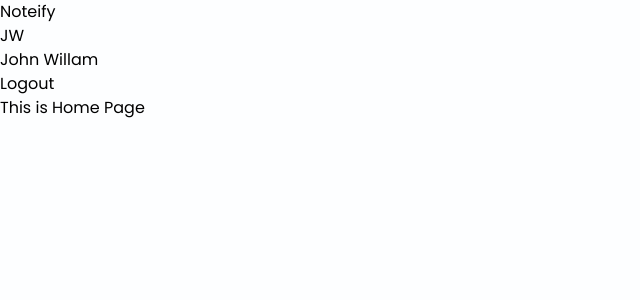
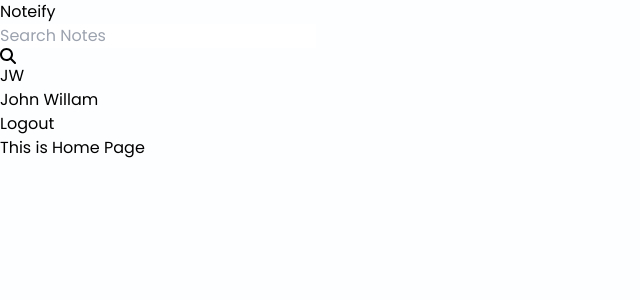
Before and after one commit to subarnoturja/noteify-client, a React (Vite) app: page / in a window 1280 px wide. Shown: the top 300 px of the page, without its empty margins (0-640 px from the left). Built offline with nearby package versions, Linux system fonts and the light colour scheme.

Commit message:
search bar added in navbar

```diff
--- a/src/components/Navbar.jsx
+++ b/src/components/Navbar.jsx
@@ -1,19 +1,38 @@
 import { Link, useNavigate } from "react-router-dom";
 import ProfileInfo from "./Cards/ProfileInfo";
+import SearchBar from "./SearchBar/SearchBar";
+import { useState } from "react";
 
 const Navbar = () => {
+  const [searchQuery, setSearchQuery] = useState("");
 
-    const navigate = useNavigate();
+  const navigate = useNavigate();
 
-   const onLogout = () => {
-    navigate('/login');
-   }
+  const onLogout = () => {
+    navigate("/login");
+  };
+
+  const handleSearch = () => {
+
+  }
+
+  const onClearSearch = () => {
+    setSearchQuery("")
+  }
 
   return (
-    <div className="bg-white flex items-center justify-between px-6 py-2 drop-shadow">
-      <Link to='/'>
+    <div className="bg-white flex items-center justify-between px-6 py-2 drop-shadow mb-6">
+      <Link to="/">
         <h2 className="text-xl font-medium text-black py-2">Noteify</h2>
       </Link>
+      <SearchBar
+        value={searchQuery}
+        onChange={({ target }) => {
+          setSearchQuery(target.value);
+        }}
+        handleSearch={handleSearch}
+        onClearSearch={onClearSearch}
+      ></SearchBar>
       <ProfileInfo onLogout={onLogout}></ProfileInfo>
     </div>
   );
--- /dev/null
+++ b/src/components/SearchBar/SearchBar.jsx
@@ -0,0 +1,25 @@
+import { FaMagnifyingGlass } from "react-icons/fa6";
+import { IoMdClose } from "react-icons/io";
+
+
+const SearchBar = ({ value, onChange, handleSearch, onClearSearch }) => {
+
+
+
+    return (
+        <div className="w-80 flex items-center px-4 bg-slate-100 gap-1 rounded-md">
+           <input
+            type="text"
+            placeholder="Search Notes"
+            className="w-full text-xs bg-transparent py-[11px] outline-none"
+            value={value}
+            onChange={onChange}
+           />
+
+            {value && <IoMdClose className="text-xl text-slate-500 cursor-pointer hover:text-black mr-3" onClick={onClearSearch}></IoMdClose>}
+           <FaMagnifyingGlass className="text-slate-400 cursor-pointer hover:text-black" onClick={handleSearch} />
+        </div>
+    );
+};
+
+export default SearchBar;
```
